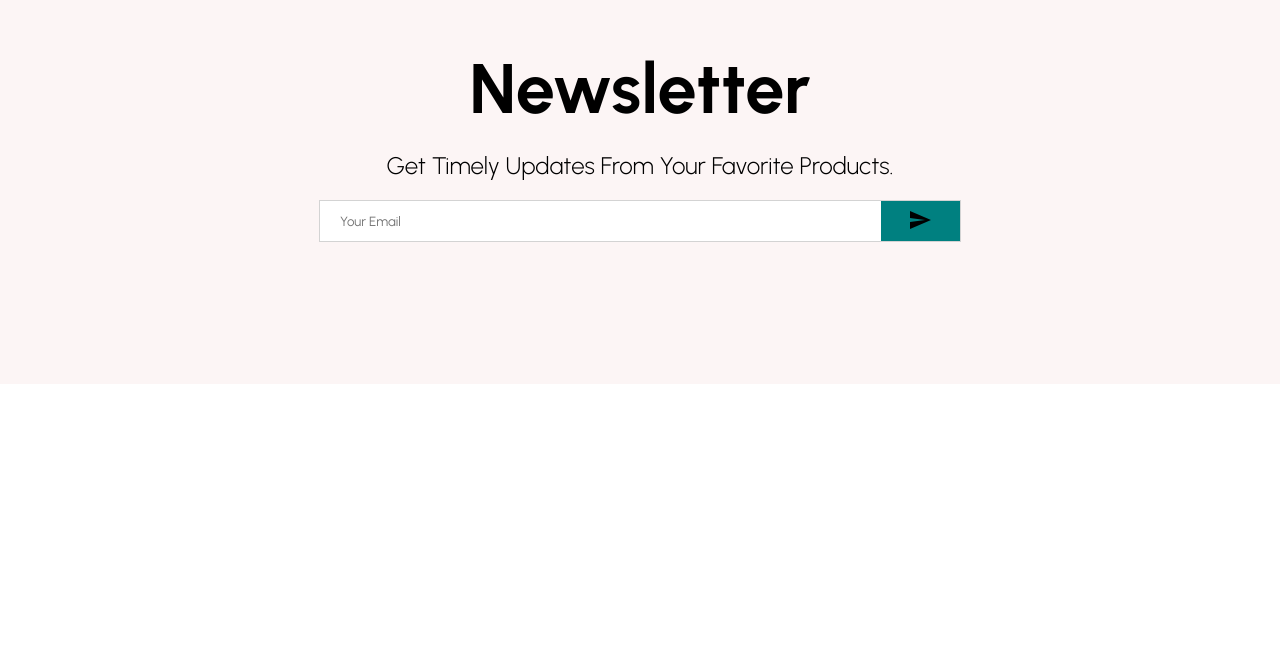
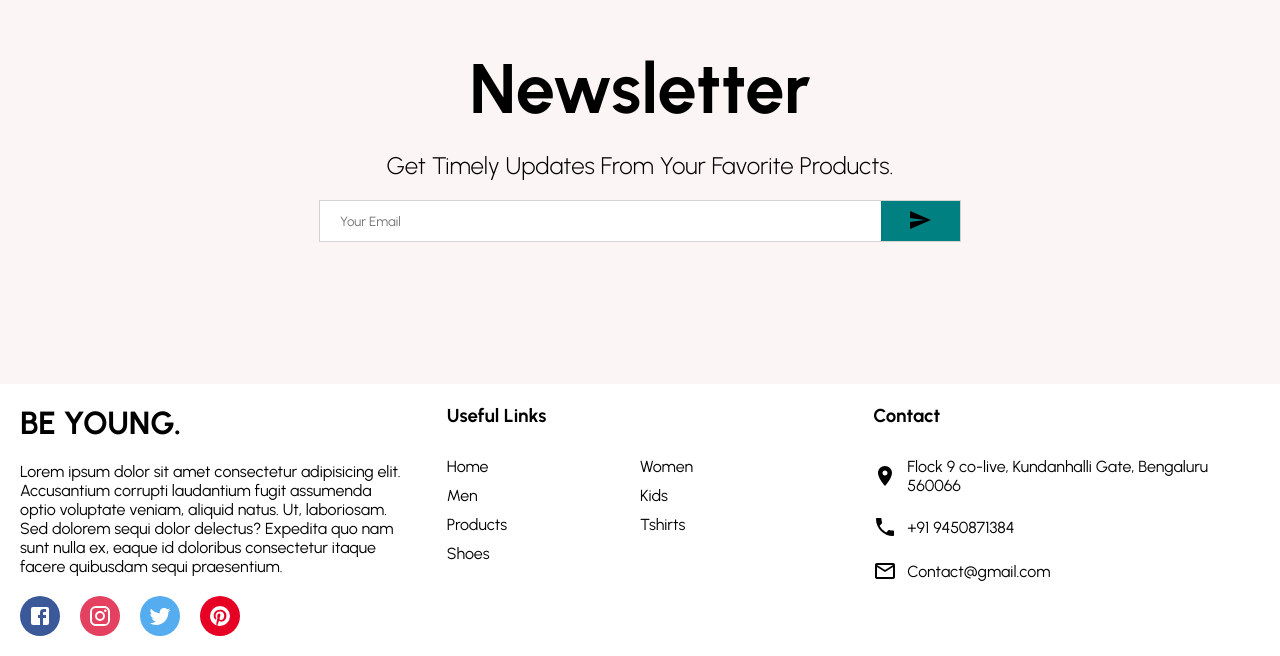
Before and after one commit to iamvermajayant/Ecommerce.UI, a React (Vite) app: page / in a window 1280 px wide. Shown: the part 3072-3728 px from the top of the page. Before the commit the page ends 3456 px from the top, so only its background shows below. Built offline with nearby package versions, Linux system fonts and the light colour scheme.

Commit message:
➕ Footer design done

```diff
--- /dev/null
+++ b/src/components/Footer.jsx
@@ -0,0 +1,121 @@
+import { Facebook, Instagram, MailOutline, Phone, Pinterest, Room, Twitter } from '@material-ui/icons';
+import styled from 'styled-components';
+
+const Container = styled.div`
+    display: flex;
+`;
+
+const Left = styled.div`
+    flex : 1;
+    display: flex;
+    flex-direction : column;
+    padding: 20px;
+
+`
+
+
+const Title = styled.h3`
+    margin-bottom: 30px;
+
+`
+
+const List = styled.ul`
+    margin: 0;
+    padding: 0;
+    list-style : none;
+    display: flex;
+    flex-wrap : wrap;
+`
+
+const ListItem = styled.li`
+    width: 50%;
+    margin-bottom: 10px;
+`
+
+
+const Right = styled.div`
+    flex : 1;
+    padding: 20px;
+`
+
+const Center = styled.div`
+    flex : 1;
+    padding: 20px;
+`
+
+const Logo = styled.h1``
+const Desc = styled.p`
+    margin: 20px 0px;
+`
+const SocialContainer = styled.div`
+    display: flex;
+`;
+const SocialIcon = styled.div`
+    width: 40px;
+    height: 40px;
+    border-radius :50%;
+    color : #fff;
+    background-color : #${props=>props.color};
+    display: flex;
+    align-items: center;
+    justify-content: center;
+    margin-right: 20px;
+`;
+
+
+const ContactItem = styled.div`
+   display: flex;
+   align-items: center;
+   margin-bottom: 20px;
+`
+
+const Footer = () => {
+  return (
+    <Container>
+        <Left>
+            <Logo>BE YOUNG.</Logo>
+            <Desc>Lorem ipsum dolor sit amet consectetur adipisicing elit. Accusantium corrupti laudantium fugit assumenda optio voluptate veniam, aliquid natus. Ut, laboriosam. Sed dolorem sequi dolor delectus? Expedita quo nam sunt nulla ex, eaque id doloribus consectetur itaque facere quibusdam sequi praesentium.</Desc>
+            <SocialContainer>
+                <SocialIcon color="3B5999">
+                    <Facebook/>
+                </SocialIcon>
+                <SocialIcon color="E4405F">
+                    <Instagram />
+                </SocialIcon >
+                <SocialIcon color="55ACEE">
+                    <Twitter/>
+                </SocialIcon>
+                <SocialIcon color="E60023">
+                    <Pinterest/>
+                </SocialIcon>
+            </SocialContainer>
+        </Left>
+        <Center>
+            <Title>Useful Links</Title>
+            <List>
+                <ListItem>Home</ListItem>
+                <ListItem>Women</ListItem>
+                <ListItem>Men</ListItem>
+                <ListItem>Kids</ListItem>
+                <ListItem>Products</ListItem>
+                <ListItem>Tshirts</ListItem>
+                <ListItem>Shoes</ListItem>
+            </List>
+        </Center>
+        <Right>
+            <Title>Contact</Title>
+            <ContactItem>
+                <Room style={{marginRight : '10px'}}/> Flock 9 co-live, Kundanhalli Gate, Bengaluru 560066
+            </ContactItem>
+            <ContactItem>
+                <Phone style={{marginRight : '10px'}}/> +91 9450871384
+            </ContactItem>
+            <ContactItem>
+                <MailOutline style={{marginRight : '10px'}}/> Contact@gmail.com
+            </ContactItem>
+        </Right>
+    </Container>
+  )
+}
+
+export default Footer
--- a/src/pages/Home.jsx
+++ b/src/pages/Home.jsx
@@ -4,6 +4,7 @@ import Slider from "../components/Slider"
 import Categories from "../components/Categories"
 import Products from "../components/Products"
 import Newsletter from "../components/Newsletter"
+import Footer from "../components/Footer"
 
 const Home = () => {
   return (
@@ -14,6 +15,7 @@ const Home = () => {
         <Categories/>
         <Products/>
         <Newsletter/>
+        <Footer/>
     </div>
   )
 }
```
